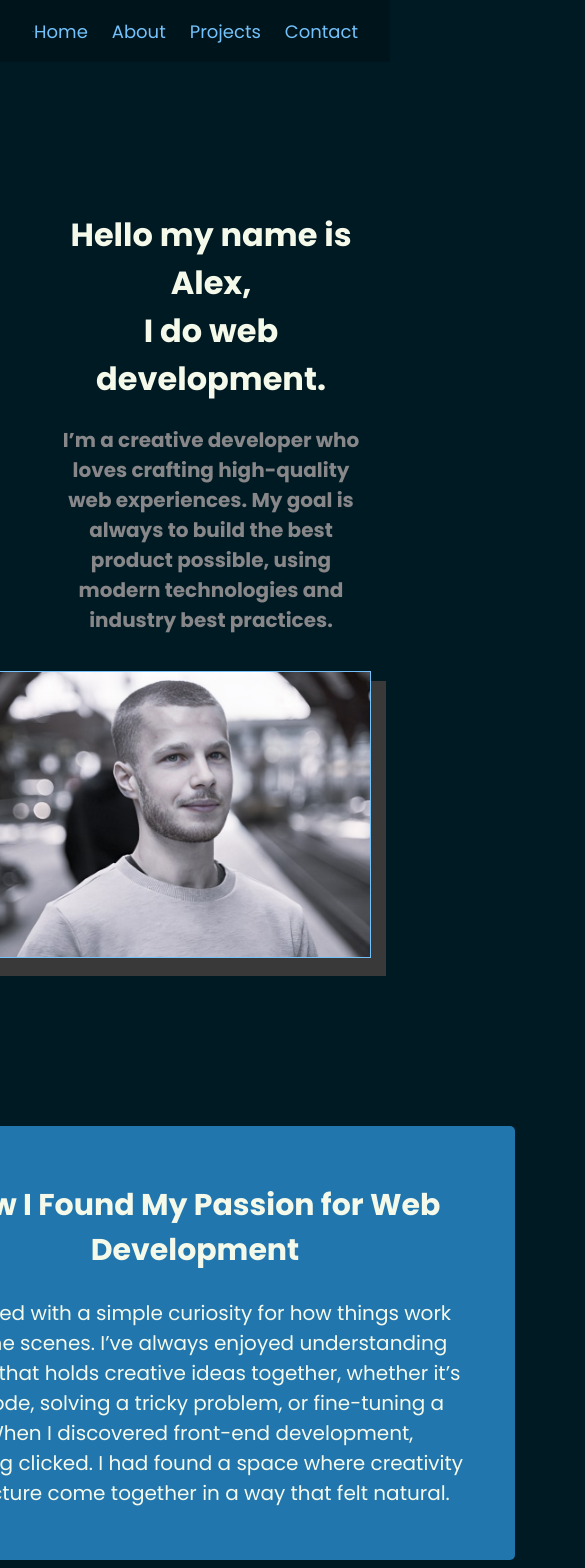
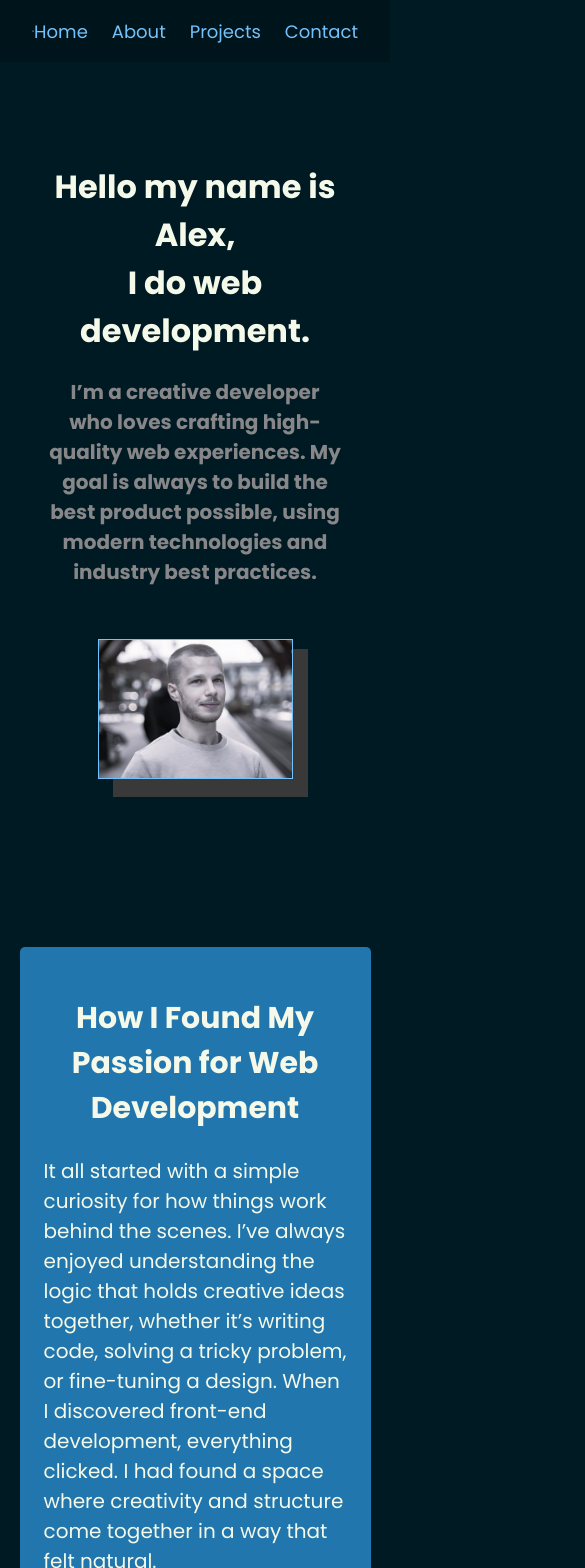
Before and after one commit to ghidra-codes/ak-portfolio, a React (Vite) app: page / in a window 390 px wide. Shown: the top 1568 px of the page, 585 px wide, since content can reach past the window. Built offline with nearby package versions, Linux system fonts and the light colour scheme.

Commit message:
made homepage a bit more responsive; changed logo image to just-logo.png for smaller screens

```diff
--- a/src/components/NavBar.tsx
+++ b/src/components/NavBar.tsx
@@ -1,11 +1,26 @@
 import { Link } from "react-router-dom";
 import logo from "../assets/images/logo/logo.png";
+import justLogo from "../assets/images/logo/just-logo.png";
+import { useEffect, useState } from "react";
 
 export default function NavBar() {
+	const [isMobile, setIsMobile] = useState(false);
+
+	useEffect(() => {
+		const handleResize = () => {
+			setIsMobile(window.innerWidth <= 820);
+		};
+
+		handleResize();
+		window.addEventListener("resize", handleResize);
+
+		return () => window.removeEventListener("resize", handleResize);
+	}, []);
+
 	return (
 		<nav className="navbar">
 			<div className="logo-wrapper">
-				<img src={logo} alt="logo" />
+				<img src={isMobile ? justLogo : logo} alt="logo" />
 			</div>
 
 			<ul className="navbar-links">
--- a/src/styles/base/_reset.scss
+++ b/src/styles/base/_reset.scss
@@ -1,4 +1,8 @@
 @use "../abstracts/variables" as *;
+
+#root {
+	max-width: 100vw;
+}
 
 html {
 	scroll-behavior: smooth;
--- a/src/styles/components/_navbar.scss
+++ b/src/styles/components/_navbar.scss
@@ -14,9 +14,8 @@
 
 	.logo-wrapper {
 		display: flex;
-		justify-content: center;
 		align-items: center;
-		width: 20rem;
+		width: 25rem;
 	}
 
 	.navbar-links {
@@ -37,3 +36,9 @@
 		}
 	}
 }
+
+@media (max-width: 821px) {
+	.logo-wrapper {
+		max-width: 5rem;
+	}
+}
--- a/src/styles/layout/_about.scss
+++ b/src/styles/layout/_about.scss
@@ -12,7 +12,7 @@
 		gap: 2rem;
 
 		div {
-			width: 40rem;
+			width: 50%;
 			background-color: $honolulu-blue;
 			padding: 2rem;
 			border-radius: 5px;
@@ -28,11 +28,9 @@
 		justify-content: center;
 		align-items: center;
 		flex-direction: column;
-		gap: 1rem;
 
 		.icon-wrapper {
 			display: grid;
-			width: 50%;
 			grid-template-columns: repeat(4, 1fr);
 			gap: 5rem;
 		}
@@ -46,3 +44,31 @@
 		}
 	}
 }
+
+@media (max-width: 1024px) {
+	#about {
+		.content div {
+			width: 70%;
+		}
+
+		.tools .icon-wrapper {
+			grid-template-columns: repeat(2, 1fr);
+			gap: 3rem;
+		}
+	}
+}
+
+@media (max-width: 600px) {
+	#about {
+		.content div {
+			width: 90%;
+			padding: 1.5rem;
+		}
+
+		// .tools .icon-wrapper {
+		// 	display: flex;
+		// 	flex-direction: column;
+		// 	gap: 2rem;
+		// }
+	}
+}
--- a/src/styles/layout/_header.scss
+++ b/src/styles/layout/_header.scss
@@ -1,14 +1,12 @@
 @use "../abstracts/variables" as *;
 
 header {
-	display: flex;
-	justify-content: space-between;
+	display: grid;
+	grid-template-columns: 2fr 1fr;
 	margin-top: 5rem;
 
 	.home-content {
-		margin-left: 2rem;
-		margin-top: 3rem;
-		width: 50%;
+		margin: 0 3rem;
 
 		.title {
 			color: $ivory;
@@ -19,19 +17,13 @@ header {
 			color: $bright-jet;
 			font-size: 1.25rem;
 		}
-
-		.Typewriter {
-			display: inline;
-		}
 	}
 
 	.hero-image-wrapper {
 		position: relative;
 		width: 25rem;
-		height: fit-content;
 		text-align: center;
-		margin-right: 3rem;
-		margin-top: 1rem;
+		margin: 0 3rem;
 
 		.hero-image {
 			border: 1px solid $maya-blue;
@@ -47,15 +39,20 @@ header {
 	}
 }
 
-@media (max-width: 1200px) {
+@media (max-width: 1130px) {
 	header {
+		display: flex;
 		flex-direction: column;
 		justify-content: center;
 		align-items: center;
 
 		.home-content {
 			text-align: center;
-			width: 80%;
+		}
+
+		.hero-image-wrapper {
+			margin-top: 2rem;
+			width: 50%;
 		}
 	}
 }
```
